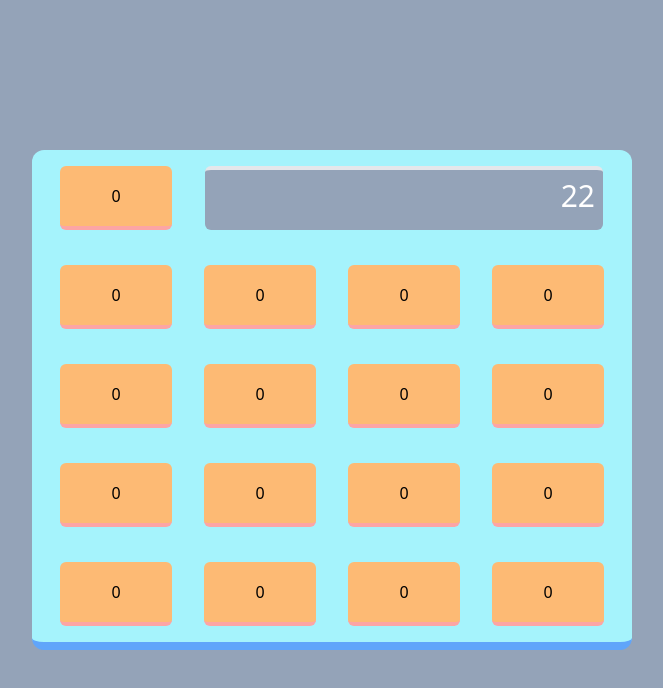
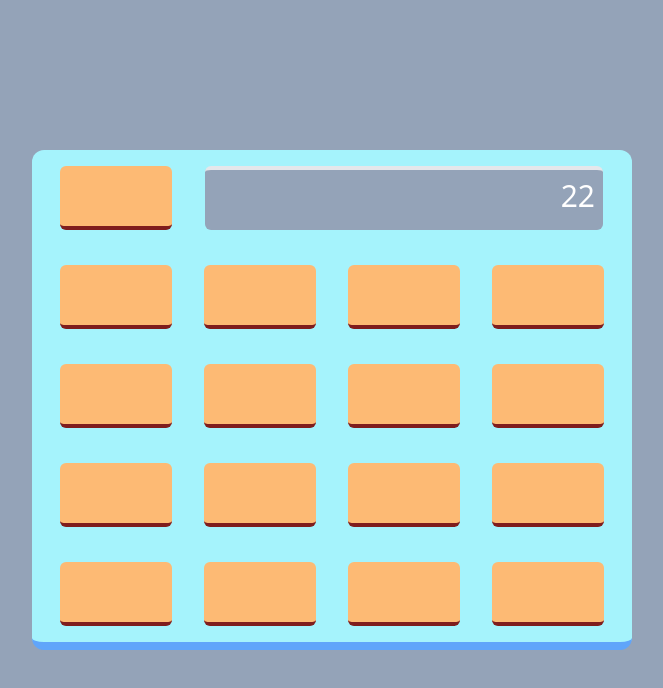
Before and after one commit to radualexeev/calculator, a React (Create React App) app in the folder client/: page / in a window 1280 px wide. Shown: the top 688 px of the page, without its empty margins (308-971 px from the left). Built offline with nearby package versions, Linux system fonts and the light colour scheme.

Commit message:
change the border color

```diff
--- a/client/src/components/Button.jsx
+++ b/client/src/components/Button.jsx
@@ -1,7 +1,7 @@
-export default function Button() {
+export default function Button( {value} ) {
     return (
-        <div className="w-button h-button bg-orange-300 rounded-md border-b-4 border-red-300 flex justify-center items-center">
-            0
+        <div className="w-button h-button bg-orange-300 rounded-md border-b-4 border-red-900 flex justify-center items-center">
+            {value}
         </div>
     );
 };
```
